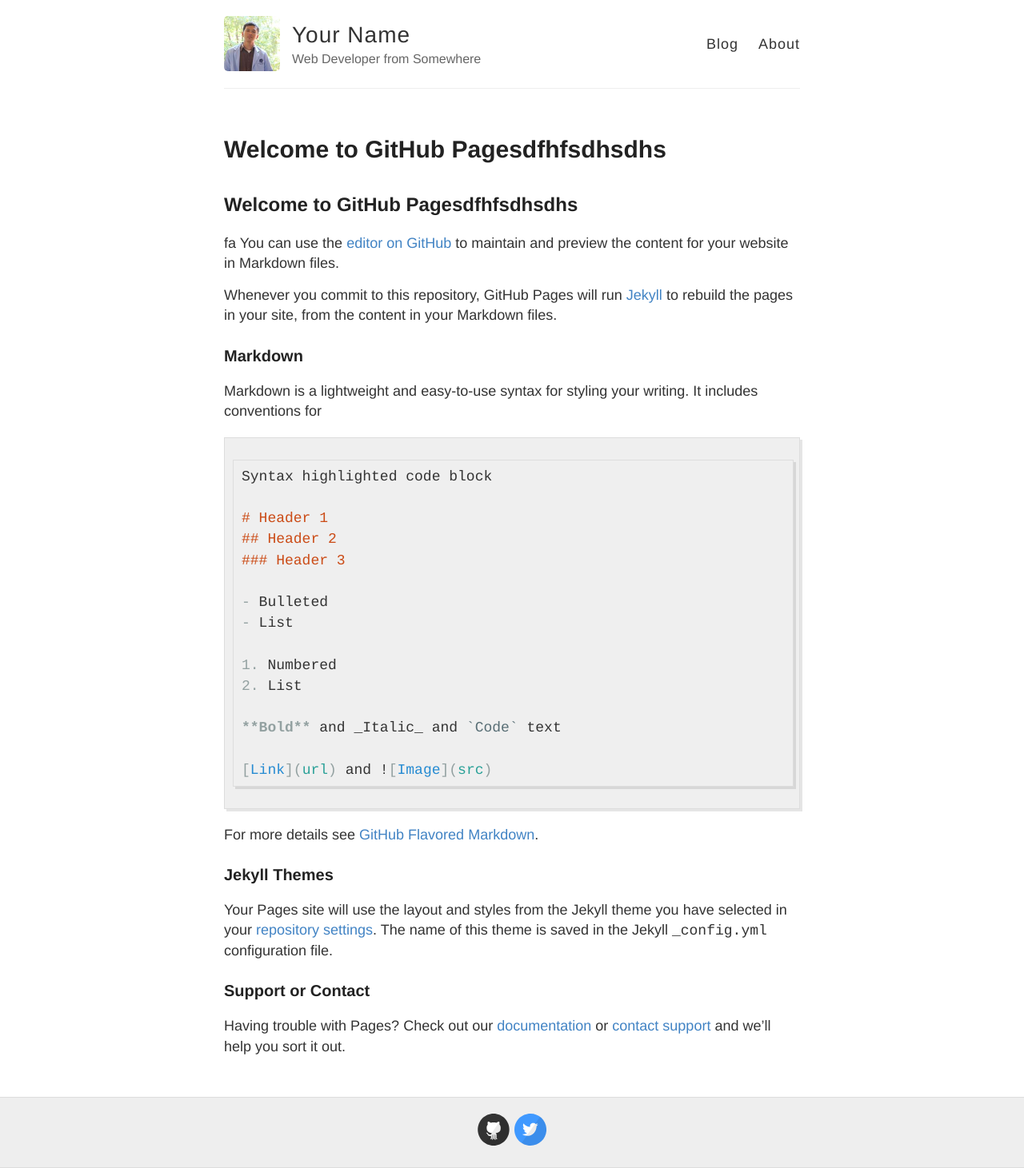
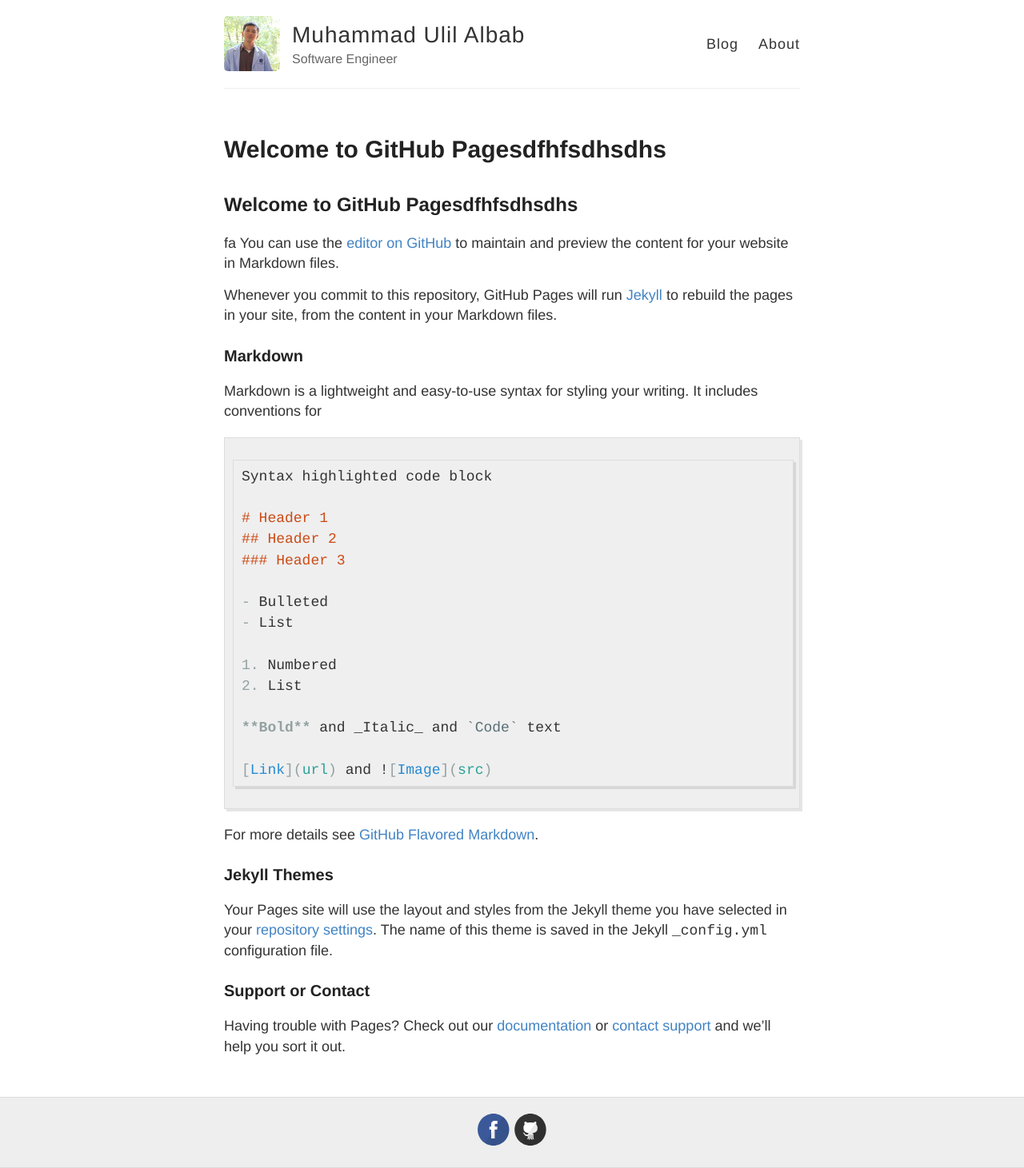
Before and after one commit to muhammadulilalbab/muhammadulilalbab.github.io, a Jekyll site: the page built from index.md, in a window 1280 px wide. Shown: the whole page at 80% size. Built offline with Jekyll 4.4.1, drawn with Linux system fonts in a browser that asks for light colours; our own code applies the rules of GitHub Pages for plain Markdown files.

```diff
--- a/_config.yml
+++ b/_config.yml
@@ -3,10 +3,10 @@
 #
 
 # Name of your site (displayed in the header)
-name: Your Name
+name: Muhammad Ulil Albab
 
 # Short bio or description (displayed in the header)
-description: Web Developer from Somewhere
+description: Software Engineer
 
 # URL of your avatar or profile pic (you could use your GitHub profile pic)
 avatar: https://raw.githubusercontent.com/muhammadulilalbab/muhammadulilalbab.github.io/master/images/blog.jpg
@@ -19,14 +19,14 @@ avatar: https://raw.githubusercontent.com/muhammadulilalbab/muhammadulilalbab.gi
 footer-links:
   dribbble:
   email:
-  facebook:
+  facebook: muhammadulilalbab
   flickr:
-  github: barryclark/jekyll-now
+  github: muhammadulilalbab
   instagram:
   linkedin:
   pinterest:
   rss: # just type anything here for a working RSS icon
-  twitter: jekyllrb
+  twitter:
   stackoverflow: # your stackoverflow profile, e.g. "users/50476/bart-kiers"
   youtube: # channel/<your_long_string> or user/<user-name>
   googleplus: # anything in your profile username that comes after plus.google.com/
```
